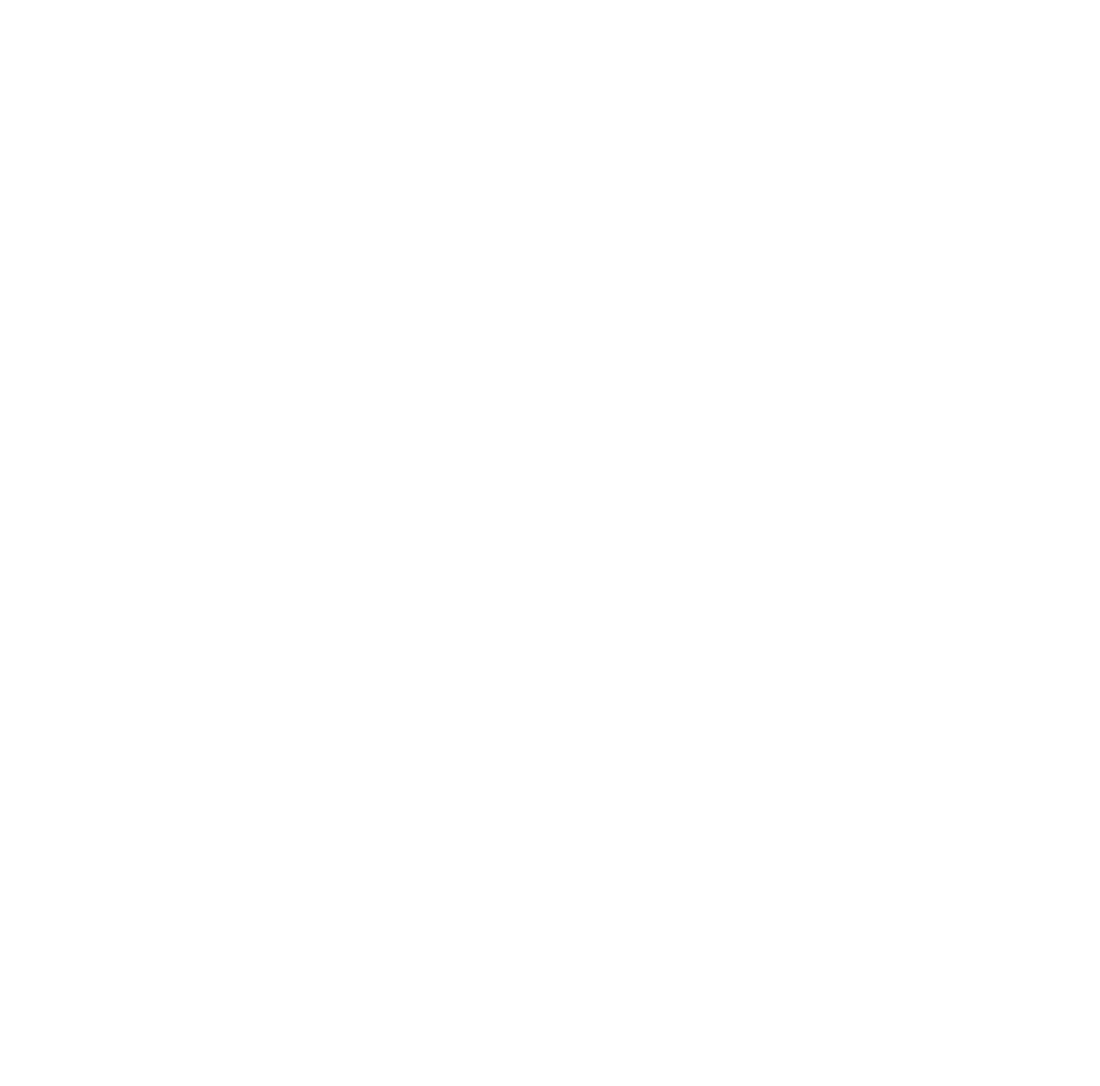
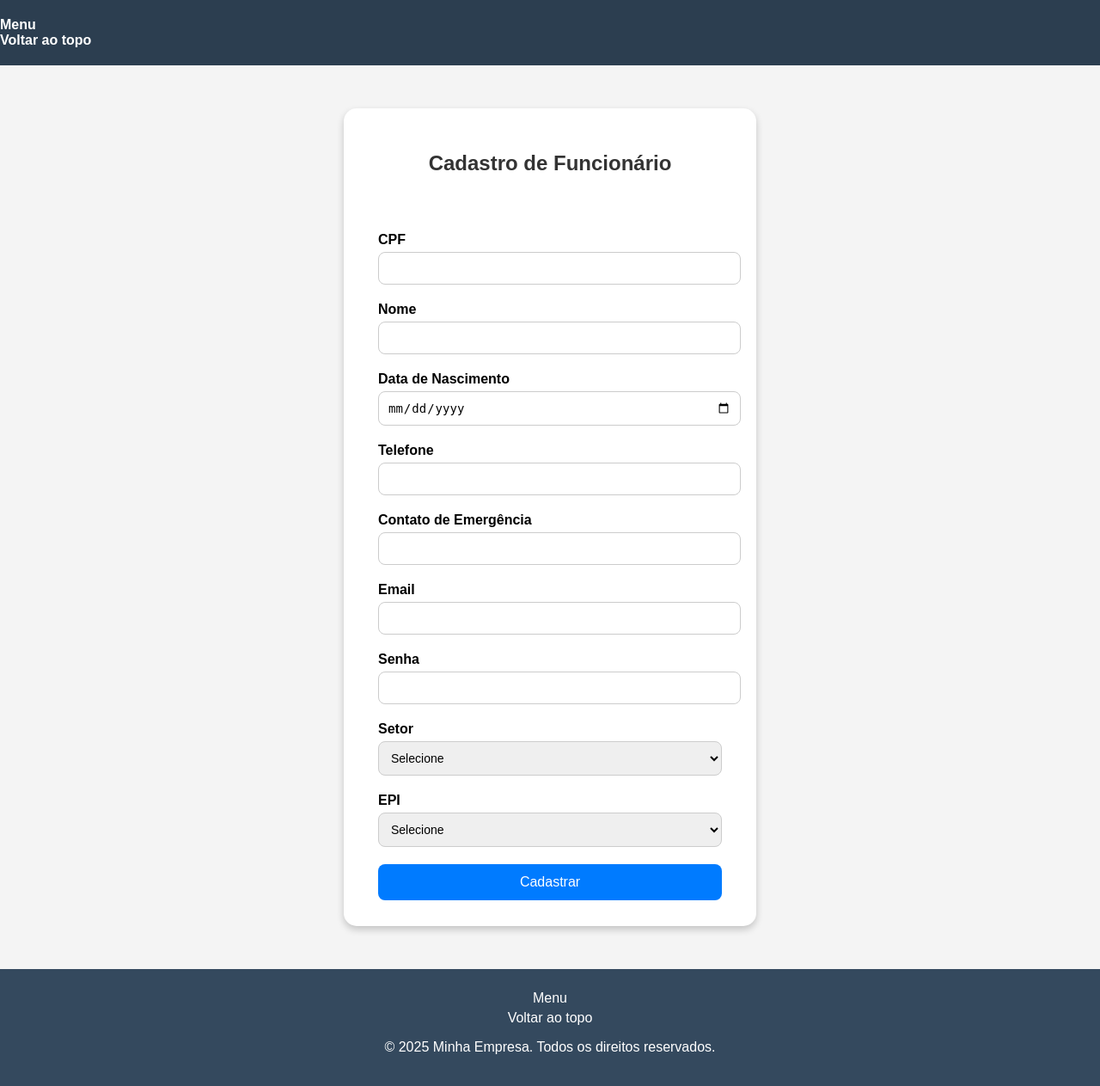
Before and after one commit to AleGreef/Gerenciador_Epi-s, a Django app: page /cadastrar_colaborador/ in a window 1280 px wide. Before the commit the page is empty. Shown: the whole page at 86% size. Before the commit the page ends 800 px from the top, so only its background shows below. Run offline with Django 5.2, Linux system fonts and the light colour scheme.

Commit message:
quarto commit

```diff
--- /dev/null
+++ b/app_site/static/css/style.css
@@ -0,0 +1,163 @@
+/* Reset básico e fonte */
+body {
+    font-family: Arial, sans-serif;
+    background-color: #f4f4f4;
+    margin: 0;
+    padding: 0;
+    min-height: 100vh;
+}
+
+/* Container padrão */
+.container {
+    width: 90%;
+    max-width: 1200px;
+    margin: 0 auto;
+}
+
+/* HEADER */
+header {
+    background-color: #2c3e50;
+    color: #fff;
+    padding: 20px 0;
+    width: 100%;
+}
+
+header .container {
+    display: flex;
+    justify-content: space-between;
+    align-items: center;
+}
+
+header h1 {
+    font-size: 24px;
+}
+
+header nav ul {
+    list-style: none;
+    display: flex;
+    gap: 20px;
+    margin: 0;
+    padding: 0;
+}
+
+header nav ul li a {
+    color: #fff;
+    text-decoration: none;
+    font-weight: bold;
+    transition: color 0.3s;
+}
+
+header nav ul li a:hover {
+    color: #f39c12;
+}
+
+/* FORMULÁRIO */
+.form-container {
+    background-color: #fff;
+    padding: 30px 40px;
+    border-radius: 15px;
+    box-shadow: 0 4px 8px rgba(0,0,0,0.2);
+    width: 400px;
+    margin: 50px auto; /* centraliza verticalmente */
+}
+
+h2 {
+    text-align: center;
+    margin-bottom: 30px;
+    color: #333;
+}
+
+label {
+    display: block;
+    margin-bottom: 5px;
+    font-weight: bold;
+}
+
+input, select {
+    width: 100%;
+    padding: 10px;
+    margin-bottom: 20px;
+    border-radius: 8px;
+    border: 1px solid #ccc;
+    font-size: 14px;
+}
+
+button {
+    width: 100%;
+    padding: 12px;
+    background-color: #007BFF;
+    color: #fff;
+    font-size: 16px;
+    border: none;
+    border-radius: 8px;
+    cursor: pointer;
+    transition: background-color 0.3s;
+}
+
+button:hover {
+    background-color: #0056b3;
+}
+
+/* MENU */
+.menu-container {
+    background-color: #fff;
+    padding: 40px;
+    border-radius: 15px;
+    box-shadow: 0 4px 8px rgba(0,0,0,0.2);
+    text-align: center;
+    margin: 50px auto;
+}
+
+h1 {
+    margin-bottom: 30px;
+    color: #333;
+}
+
+.menu-button {
+    display: block;
+    width: 200px;
+    margin: 10px auto;
+    padding: 15px;
+    font-size: 16px;
+    color: #fff;
+    background-color: #007BFF;
+    border: none;
+    border-radius: 8px;
+    cursor: pointer;
+    transition: background-color 0.3s;
+    text-decoration: none;
+}
+
+.menu-button:hover {
+    background-color: #0056b3;
+}
+
+/* FOOTER */
+footer {
+    background-color: #34495e;
+    color: #fff;
+    padding: 20px 0;
+    width: 100%;
+    text-align: center;
+    margin-top: 40px;
+}
+
+footer ul {
+    list-style: none;
+    padding: 0;
+    margin: 0;
+}
+
+footer ul li {
+    display: block;
+    margin: 5px 0;
+}
+
+footer ul li a {
+    color: #fff;
+    text-decoration: none;
+}
+
+footer ul li a:hover {
+    color: #f39c12;
+}
--- a/app_site/templates/app_site/pages/cadastrar_colaborador.html
+++ b/app_site/templates/app_site/pages/cadastrar_colaborador.html
@@ -0,0 +1,54 @@
+{% extends "app_site/partials/base.html" %}
+
+{% load static %}
+
+{% block content %}
+    <div class="form-container">
+        <h2>Cadastro de Funcionário</h2>
+        <form action="{% url 'cadastrar_colaborador' %}" method="POST">
+            {% csrf_token %}
+             <br> <br>
+            <label for="cpf">CPF</label>
+            <input type="text" id="cpf" name="cpf" required>
+            <br>
+            <label for="nome">Nome</label>
+            <input type="text" id="nome" name="nome" required>
+            <br>
+            <label for="data_nascimento">Data de Nascimento</label>
+            <input type="date" id="data_nascimento" name="data_nascimento" required>
+            <br>
+            <label for="telefone">Telefone</label>
+            <input type="text" id="telefone" name="telefone" required>
+            <br>
+            <label for="contato_emergencia">Contato de Emergência</label>
+            <input type="text" id="contato_emergencia" name="contato_emergencia" required>
+            <br>
+            <label for="email">Email</label>
+            <input type="email" id="email" name="email" required>
+            <br>
+            <label for="senha">Senha</label>
+            <input type="password" id="senha" name="senha" required>
+            <br>
+            <label for="setor">Setor</label>
+            <select id="setor" name="setor" required>
+                <option value="">Selecione</option>
+                <option value="administrativo">Administrativo</option>
+                <option value="operacional">Operacional</option>
+                <option value="logistica">Logística</option>
+                <!-- Adicione outros setores se necessário -->
+            </select>
+
+            <label for="epi">EPI</label>
+            <select id="epi" name="epi" required>
+                <option value="">Selecione</option>
+                <option value="capacete">Capacete</option>
+                <option value="luvas">Luvas</option>
+                <option value="oculos">Óculos</option>
+                <option value="protetor_auditivo">Protetor Auditivo</option>
+                <!-- Adicione outros EPIs se necessário -->
+            </select>
+
+            <button type="submit">Cadastrar</button>
+        </form>
+    </div>
+{% endblock content %}
--- a/app_site/templates/app_site/partials/base.html
+++ b/app_site/templates/app_site/partials/base.html
@@ -1,11 +1,14 @@
+{% load static %}
 <!DOCTYPE html>
 <html lang="en">
 <head>
     <meta charset="UTF-8">
     <meta name="viewport" content="width=device-width, initial-scale=1.0">
-    <title>Document</title>
+    <title>{% block title %}{% endblock title %}</title>
+    <link rel="stylesheet" href="{% static 'css/style.css' %}">
 </head>
 <body>
+
     <header>
         <!-- Fixed navbar -->
         <nav class="navbar navbar-expand-md navbar-dark fixed-top bg-dark">
@@ -29,14 +32,15 @@
 
     {% block content %}{% endblock content %}
 
-    <div class="container">
-        <footer class="py-3 my-4">
-            <ul class="nav justify-content-center border-bottom pb-3 mb-3">
-                <li class="nav-item"><a href="/" class="nav-link px-2 text-body-secondary">Menu</a></li>
-                <li class="nav-item"><a href="#" class="nav-link px-2 text-body-secondary">Voltar ao topo</a></li>
+    <footer>
+        <div class="container">
+            <ul>
+                <li><a href="#">Menu</a></li>
+                <li><a href="#">Voltar ao topo</a></li>
             </ul>
-        </footer>
-    </div>
+            <p>© 2025 Minha Empresa. Todos os direitos reservados.</p>
+        </div>
+    </footer>
 
 </body>
 </html>
--- a/gerenc_epi/settings.py
+++ b/gerenc_epi/settings.py
@@ -117,7 +117,9 @@ USE_TZ = True
 # Static files (CSS, JavaScript, Images)
 # https://docs.djangoproject.com/en/5.2/howto/static-files/
 
-STATIC_URL = 'static/'
+STATIC_URL = '/static/'
+# Diretórios extras de arquivos estáticos (opcional, mas útil)
+STATICFILES_DIRS = [BASE_DIR / "static"]
 
 # Default primary key field type
 # https://docs.djangoproject.com/en/5.2/ref/settings/#default-auto-field
```
